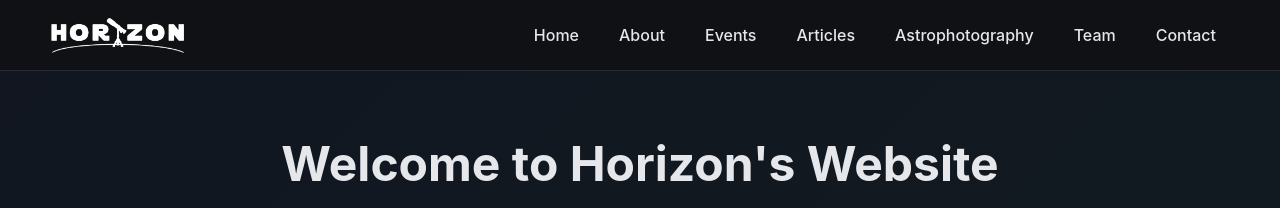
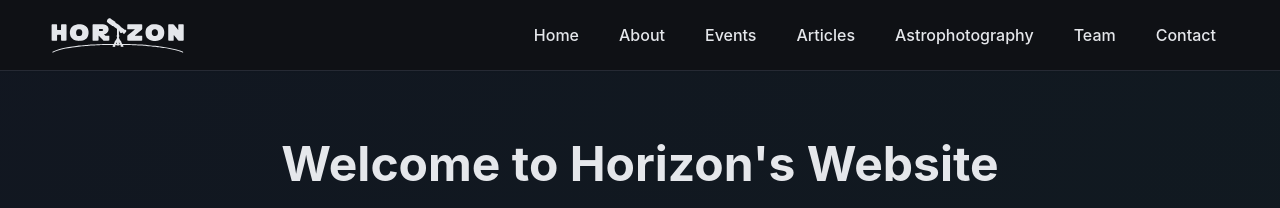
Before and after one commit to Toushi8sushi/Website_work, a Jekyll site: the page built from index.md, in a window 1280 px wide. Shown: the top 208 px of the page. Built offline with Jekyll 4.4.1, drawn with Linux system fonts in a browser that asks for light colours.

Commit message:
added colour to horizons logo using a svg file of the same, svg file  present in _includes

```diff
--- a/_includes/header.html
+++ b/_includes/header.html
@@ -2,8 +2,8 @@
   <nav class="navbar">
     <div class="container">
       <div class="nav-brand">
-        <a href="{{ '/' | relative_url }}" class="nav-logo">
-          <img src="{{ '/assets/images/logo.png' | relative_url }}" alt="{{ site.title }} Logo">
+        <a href="{{ '/' | relative_url }}" class="nav-logo" aria-label="Home">
+          {% include logo.svg %}
         </a>
       </div>
 
--- a/assets/css/_layout.scss
+++ b/assets/css/_layout.scss
@@ -34,34 +34,38 @@
 }
 
 .nav-brand {
-  a {
+  .nav-logo {
     display: flex;
     align-items: center;
-    text-decoration: none;
 
-    // If text is still present, keep font styling
-    font-size: $font-size-xl;
-    font-weight: $font-weight-bold;
-    color: $color-text;
+    svg {
+      height: 40px;
+      width: auto;
+      flex-shrink: 0;
+      display: block;
+      transition: filter 0.3s ease;
 
-    &:hover {
-      color: $color-primary;
-      text-decoration: none;
+      path {
+        fill: $color-text;
+        transition: fill 0.25s ease, transform 0.25s ease;
+        transform-origin: center;
+      }
     }
 
-    // Logo image inside link
-    img {
-      height: 40px; // adjust size as needed
-      width: auto;
-      transition: transform 0.3s ease, filter 0.3s ease;
+    &:hover svg {
+      filter: drop-shadow(0 0 4px rgba($color-primary, 0.3));
+    }
 
-      &:hover {
-        filter: brightness(1.2); // brightens on hover
-        transform: scale(1.05); // slight zoom
-      }
+    &:hover svg path {
+      fill: $color-primary;
+      transform: scale(1.03);
     }
   }
 }
+
+
+
+
 
 .nav-toggle {
   display: none;
```
Also changed, not shown: _includes/logo.svg (added), 11 other files.
